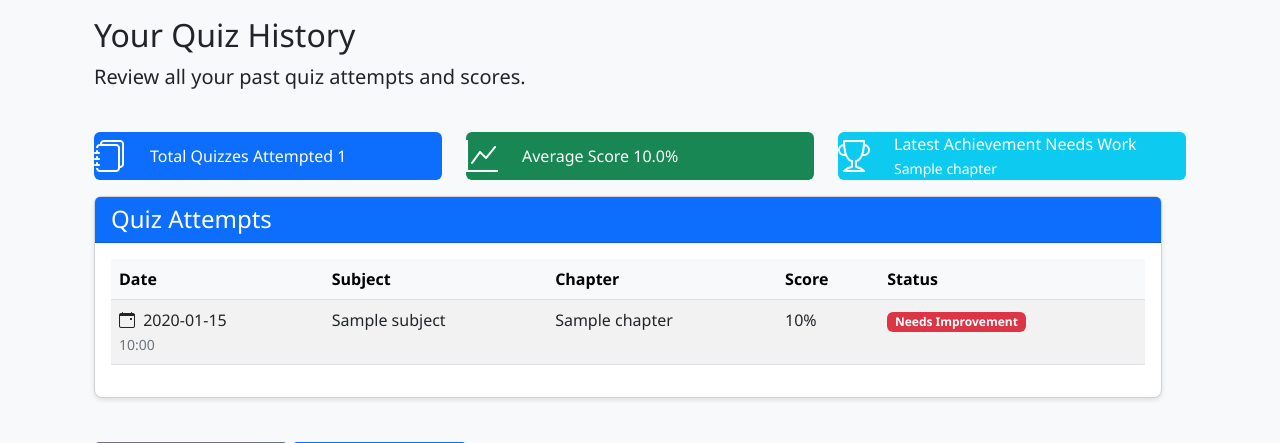
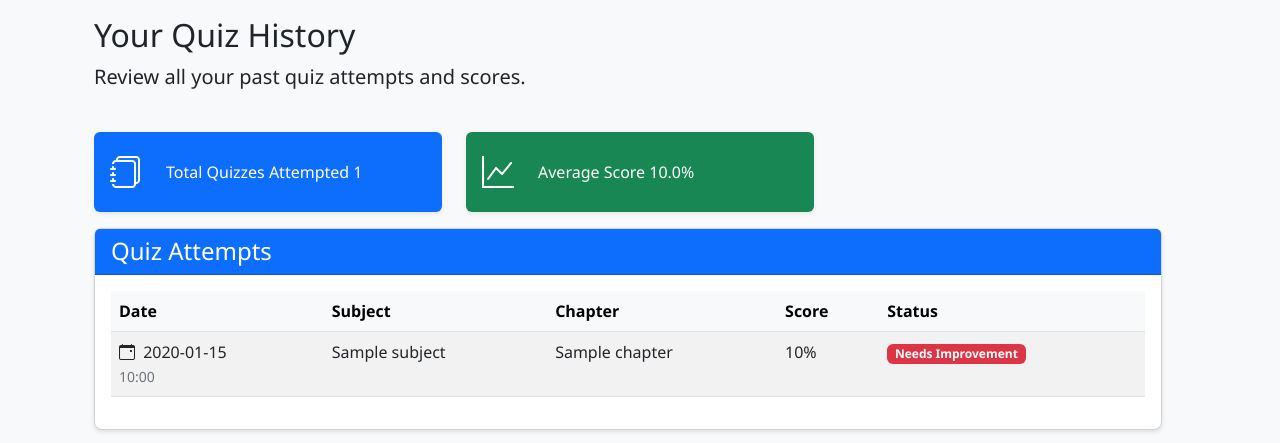
Before and after one commit to 0xAlok/QuizMaster, a Flask app: page /user/history in a window 1280 px wide. Shown: the part 104-547 px from the top of the page. Run offline with Flask 3, Linux system fonts and the light colour scheme; a user stored in the database is signed in; tables that the repository leaves empty hold one stand-in row (values such as "Sample post").

Commit message:
Fix: Correct UI for history page summary boxes

```diff
--- a/app/templates/user/history.html
+++ b/app/templates/user/history.html
@@ -15,17 +15,16 @@
     .history-card:hover {
         transform: translateY(-5px);
     }
-    .summary-box {
-        border-radius: 10px;
-        padding: 20px;
-        margin-bottom: 20px;
-        box-shadow: 0 4px 6px rgba(0, 0, 0, 0.1);
-    }
+    /* .summary-box class removed - using Bootstrap utilities instead */
     .summary-number {
-        font-size: 2rem;
+        font-size: 2rem; /* Keep this for the number size */
         font-weight: bold;
         display: block;
         margin-bottom: 5px;
+    }
+    /* Add this class to ensure icon has proper padding */
+    .summary-icon {
+        padding-left: 15px;
     }
 </style>
 {% endblock %}
@@ -50,18 +49,20 @@
     <!-- Summary Statistics -->
     <div class="row mb-4">
         <div class="col-md-4 mb-3"> {# Add mb-3 for spacing when stacked #}
-            <div class="summary-box bg-primary text-white d-flex align-items-center rounded"> {# Use flexbox, ensure rounded #}
-                <i class="bi bi-journals fs-2 me-3"></i> {# Icon larger and with margin #}
-                <div class="ps-2"> {# Add padding start #}
+            {# Replace summary-box with Bootstrap utilities #}
+            <div class="bg-primary text-white d-flex align-items-center rounded p-3 shadow-sm">
+                <i class="bi bi-journals fs-2 me-3"></i> {# Keep icon margin #}
+                <div class="ps-2"> {# Keep padding start for text #}
                     Total Quizzes Attempted
                     <span class="summary-number">{{ scores|length }}</span>
                 </div>
             </div>
         </div>
         <div class="col-md-4 mb-3"> {# Add mb-3 for spacing when stacked #}
-            <div class="summary-box bg-success text-white d-flex align-items-center rounded"> {# Use flexbox, ensure rounded #}
-                <i class="bi bi-graph-up fs-2 me-3"></i> {# Icon larger and with margin #}
-                <div class="ps-2"> {# Add padding start #}
+             {# Replace summary-box with Bootstrap utilities #}
+            <div class="bg-success text-white d-flex align-items-center rounded p-3 shadow-sm">
+                <i class="bi bi-graph-up fs-2 me-3"></i> {# Keep icon margin #}
+                <div class="ps-2"> {# Keep padding start for text #}
                     Average Score
                 <span class="summary-number">
                     {% set total_score = namespace(value=0) %}
@@ -73,24 +74,7 @@
                 </div>
             </div>
         </div>
-        <div class="col-md-4 mb-3"> {# Add mb-3 for spacing when stacked #}
-            <div class="summary-box bg-info text-white d-flex align-items-center rounded"> {# Use flexbox, ensure rounded #}
-                <i class="bi bi-trophy fs-2 me-3"></i> {# Icon larger and with margin #}
-                <div class="ps-2"> {# Add padding start #}
-                    Latest Achievement
-                <span class="summary-number">
-                    {% if scores[0].total_scored >= 70 %}
-                        Excellent!
-                    {% elif scores[0].total_scored >= 40 %}
-                        Good
-                    {% else %}
-                        Needs Work
-                    {% endif %}
-                </span>
-                <small>{{ scores[0].quiz.chapter.name }}</small>
-            </div>
-        </div>
-    </div>
+        {# Remove Latest Achievement Box #}
     {% endif %}
 
     <div class="row">
```
